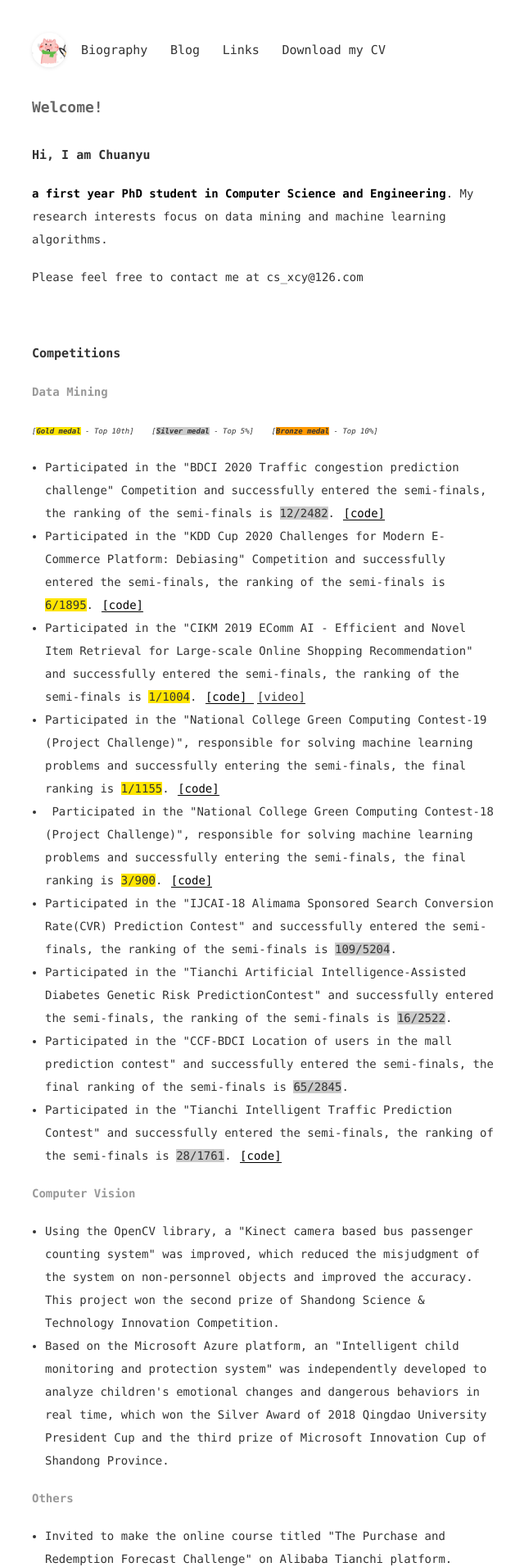
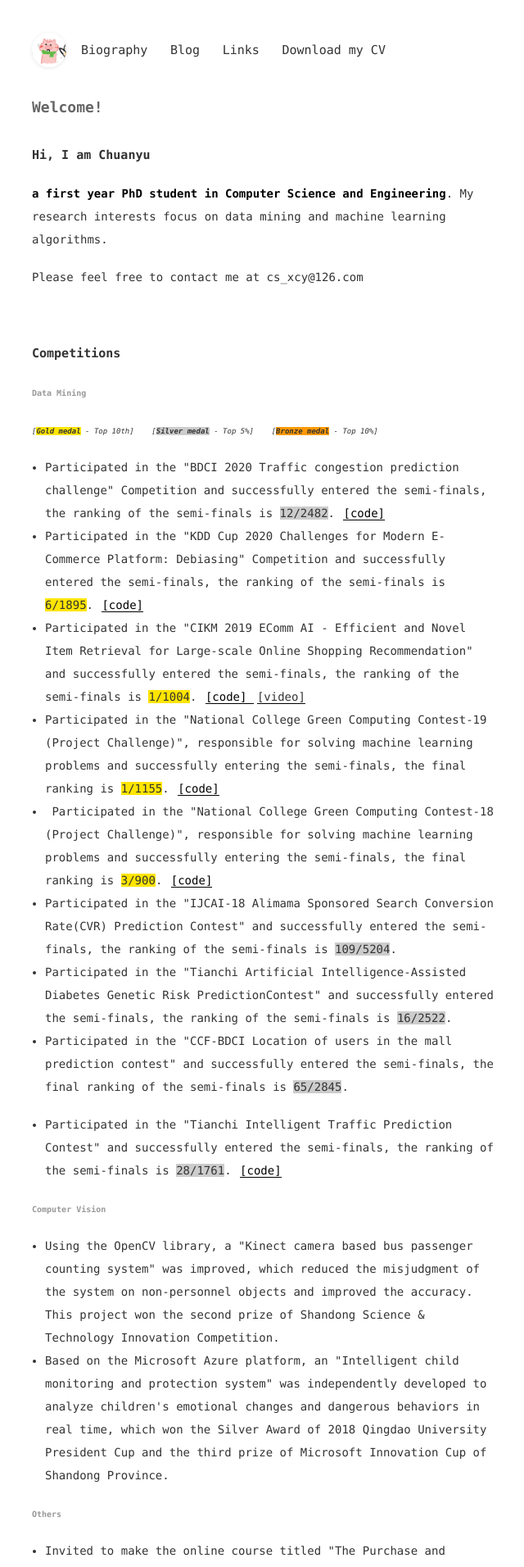
Before and after one commit to ChuanyuXue/profile, a Jekyll site: the page built from index.html, in a window 1280 px wide. Shown: the top 1912 px of the page at 82% size, without its empty margins (315-955 px from the left). Built offline with Jekyll 4.4.1, drawn with Linux system fonts in a browser that asks for light colours.

Commit message:
Update index.html

```diff
--- a/index.html
+++ b/index.html
@@ -20,7 +20,7 @@ js: [blog.js]
 	Competitions
 </h3>
 <p>
-	<strong><span style="color:#999999;">Data Mining</span></strong>
+	<strong><span style="color:#999999;font-size:10px;">Data Mining</span></strong>
 </p>
 <p style="text-align:left;">
 	<em><span style="font-size:9px;">[</span></em><strong><span style="color:#FFE500;background-color:#FFE500;font-size:9px;"><em>Gold medal</em></span></strong><em><span style="font-size:9px;"> - </span></em><em><span style="font-size:9px;">Top 10th</span></em><em><span style="font-size:9px;">]&nbsp;</span></em><span style="font-size:9px;">&nbsp; &nbsp;</span><span style="font-size:9px;"><em><span style="font-size:9px;">[</span></em><span style="color:#CCCCCC;background-color:#CCCCCC;font-size:9px;"><strong><em>S</em></strong></span></span><span style="font-size:9px;"><span style="color:#CCCCCC;background-color:#CCCCCC;font-size:9px;"><strong><em>ilver medal</em></strong></span><em><span style="font-size:9px;"> - Top 5%</span></em></span><span style="font-size:9px;"></span><span style="font-size:9px;"><em>]&nbsp; &nbsp;&nbsp;</em></span><span style="font-size:9px;"><em>[</em></span><span style="font-size:9px;color:#E56600;background-color:#FF9900;"><strong><em>Bronze medal</em></strong></span><span style="font-size:9px;"><em> - Top 10%]</em></span>
@@ -59,13 +59,17 @@ entered the semi-finals, the ranking of the semi-finals is <span style="backgrou
 		Participated in the "CCF-BDCI Location of users in the mall prediction contest" and successfully entered the semi-finals, the
 final ranking of the semi-finals is <span style="background-color:#CCCCCC;">65/2845</span>.&nbsp;
 	</li>
+</ul>
+<p>
+	<ul>
 		<li>
 			Participated in the "Tianchi Intelligent Traffic Prediction Contest" and successfully entered the semi-finals, the ranking of the
 semi-finals is <span style="background-color:#CCCCCC;">28/1761</span>. <a href="https://github.com/ChuanyuXue/Tianchi-Traffic-Prediction-Contest" target="_blank">[code]</a>
 		</li>
 	</ul>
+</p>
 <p>
-	<b><span style="color:#999999;">Computer Vision</span></b>
+	<b><span style="color:#999999;font-size:10px;">Computer Vision</span></b>
 </p>
 <ul>
 	<li>
@@ -80,16 +84,23 @@ Qingdao University President Cup and the third prize of Microsoft Innovation Cup
 	</li>
 </ul>
 <p>
-	<strong><span style="color:#999999;">Others</span></strong>
+	<strong><span style="color:#999999;font-size:10px;">Others</span></strong>
 </p>
 <ul>
 	<li>
 		Invited to make the online course titled "The Purchase and Redemption Forecast Challenge" on Alibaba Tianchi platform. <a href="https://github.com/ChuanyuXue/The-Purchase-and-Redemption-Forecast-Challenge-baseline" target="_blank">[Code]</a>
 	</li>
+</ul>
+<p>
+	<ul>
 		<li>
 			<span>Organized and planned the competition "The&nbsp;</span><span>Prediction of Used Car Transaction Price Competition</span><span>" jointly held by Datawhale and Tianchi <a href="https://tianchi.aliyun.com/competition/entrance/231784/introduction" target="_blank">[link]</a></span><a href="https://tianchi.aliyun.com/competition/entrance/231784/introduction" target="_blank"><span></span></a><a href="https://tianchi.aliyun.com/course/video?spm=5176.12282027.0.0.5fda379caLvonc&amp;liveId=41146" target="_blank">[video]</a>
 		</li>
 	</ul>
+	<p>
+		<br />
+	</p>
+</p>
 <h3>
 	Publications &amp; talks
 </h3>
@@ -115,6 +126,10 @@ Chongqing, China</span>
 	</li>
 </ul>
 <h3>
+	<span style="font-size:12px;font-weight:normal;"><strong><span style="font-size:14px;"><br />
+</span></strong></span>
+</h3>
+<h3>
 	<span style="font-size:12px;font-weight:normal;"><strong><span style="font-size:14px;">Books</span></strong></span>
 </h3>
 <p>
@@ -130,6 +145,10 @@ Chongqing, China</span>
 	</li>
 </ul>
 <h3>
+</h3>
+<h3>
+	<span style="color:;"><br />
+</span>
 </h3>
 <h3>
 	<span style="color:;">Awards</span>
```
Lines whose indentation alone changed are shown as unchanged.
